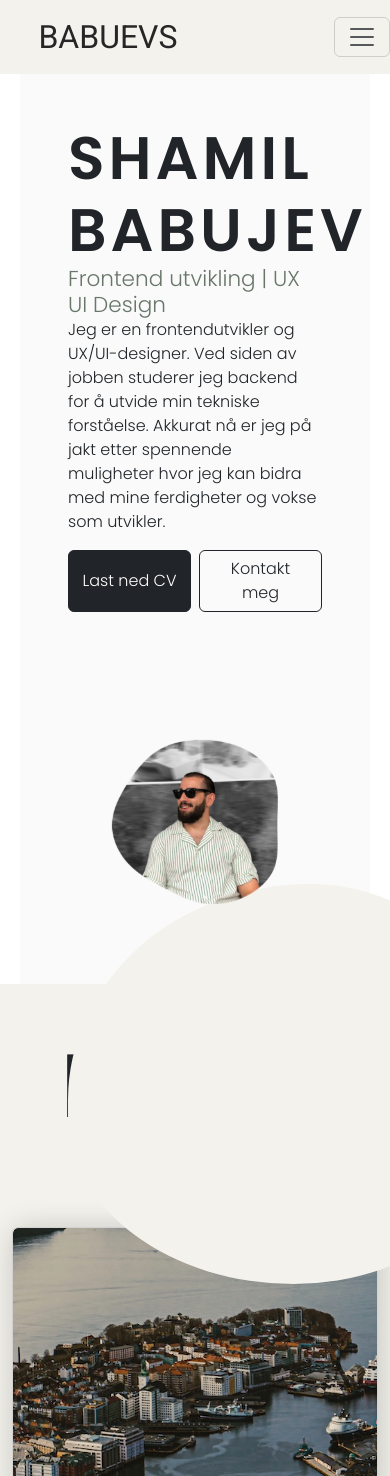
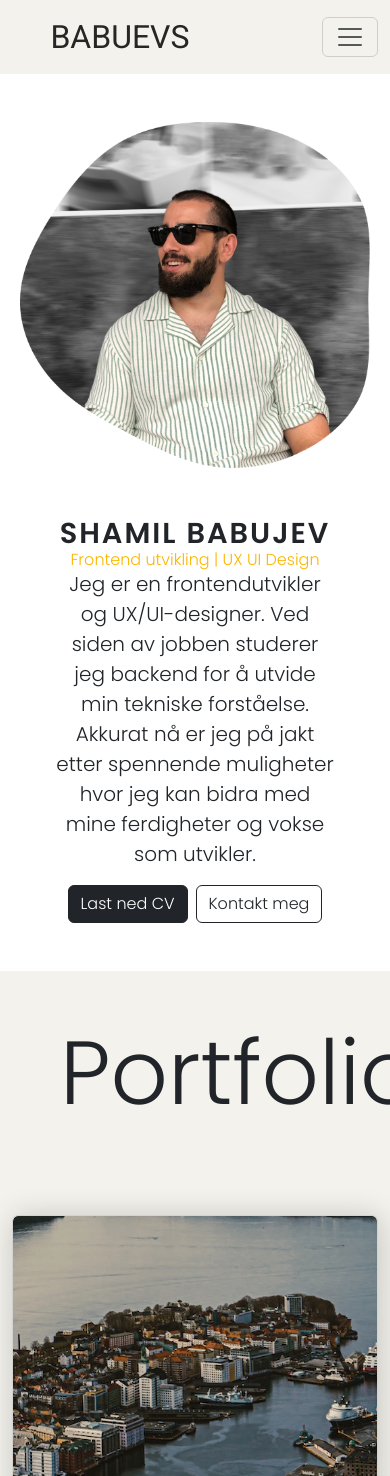
Before and after one commit to sham93dev/Babuevs-portfolio-Angular, an Angular app: page / in a window 390 px wide. Shown: the top 1476 px of the page. Built offline with nearby package versions, Linux system fonts and the light colour scheme.

Commit message:
fixed nav-bar: navbar and hero banner responsive design

```diff
--- a/src/app/features/pages/introduction/introduction.component.html
+++ b/src/app/features/pages/introduction/introduction.component.html
@@ -1,26 +1,34 @@
-<div class="container-fluid position-relative">
-  <div class="row align-items-center bg-custom mx-2">
-    <div class="col-md-6 p-5 text-container">
+<div class="container-fluid position-relative min-vh d-flex align-items-center">
+  <div
+    class="row align-items-center bg-custom mx-2 flex-md-row flex-column-reverse"
+  >
+    <!-- Tekstseksjon -->
+    <div class="col-md-6 p-5 text-container text-md-start text-center">
       <h1 class="mb-0 animate-text">Shamil Babujev</h1>
       <h4 class="m-0 animate-text">Frontend utvikling | UX UI Design</h4>
-      <p class="animate-text">
+      <p class="animate-text fs-5">
         Jeg er en frontendutvikler og UX/UI-designer. Ved siden av jobben
         studerer jeg backend for å utvide min tekniske forståelse. Akkurat nå er
         jeg på jakt etter spennende muligheter hvor jeg kan bidra med mine
         ferdigheter og vokse som utvikler.
       </p>
-      <div class="d-flex gap-2">
-        <button class="btn btn-dark w-50 animate-text">Last ned CV</button>
+      <div class="d-flex gap-2 justify-content-md-start justify-content-center">
+        <button class="btn btn-dark animate-text cv-btn">Last ned CV</button>
         <button class="btn btn-outline-dark animate-text">Kontakt meg</button>
       </div>
     </div>
-    <div class="col-md-6 d-flex justify-content-end position-relative">
-      <img
-        src="assets/img/logo4.png"
-        class="img-fluid float-right z-3"
-        alt="Portfolio Image"
-      />
-      <div class="background-shape"></div>
+    <!-- Bilde + bakgrunnsform (Vises først på mobil) -->
+    <div
+      class="col-md-6 d-flex justify-content-md-end justify-content-center position-relative"
+    >
+      <div class="image-wrapper">
+        <div class="background-shape"></div>
+        <img
+          src="assets/img/logo4.png"
+          class="img-fluid"
+          alt="Portfolio Image"
+        />
+      </div>
     </div>
   </div>
 </div>
--- a/src/app/features/pages/introduction/introduction.component.scss
+++ b/src/app/features/pages/introduction/introduction.component.scss
@@ -9,50 +9,87 @@ h1 {
 }
 
 h4 {
-  color: $color-primary-green-200;
+  color: $color-primary-orange;
+}
+
+.min-vh {
+  min-height: 75vh;
+}
+
+.cv-btn {
+  width: 40%;
 }
 
 .img-fluid {
-  max-width: 100%;
+  max-width: 80%;
   height: auto;
-  padding: 5rem;
+  padding: 3rem;
 }
 
-.hero-shape {
-  left: -4rem;
-  top: 10rem;
-  z-index: 2;
-  position: absolute;
-  height: auto;
-  width: 544px;
-}
-
-.bg-custom {
-  background-color: #fafafa;
-}
-
-.btn-bg-custom {
-  background-color: $color-primary-green !important;
-}
-
-body {
-  background: #000;
+.image-wrapper {
+  position: relative;
+  display: flex;
+  justify-content: center;
 }
 
 .background-shape {
-  left: 3rem;
-  top: 14rem;
-  z-index: 2;
-  background: $color-primary-light-gray;
-  width: 450px;
-  height: 400px;
+  position: absolute;
+  top: 63%;
+  left: 50%;
+  transform: translate(-50%, -63%);
+  background: #f4f2ec;
+  width: 78%;
+  max-width: 78%;
+  height: auto;
+  aspect-ratio: 1.1;
+  z-index: -1;
   animation: morph 6s linear infinite;
-  position: absolute;
-  right: 0;
+  border-radius: 50%;
 }
 
-.background-shape img {
-  width: 100%;
+@media (max-width: 992px) {
+  .background-shape {
+    display: none;
+  }
+
+  .cv-btn {
+    width: auto;
+  }
+}
+
+.d-flex.gap-2 {
+  flex-wrap: wrap;
+}
+
+@media (max-width: 768px) {
+  .row {
+    flex-direction: column-reverse;
+  }
+
+  .text-container {
+    text-align: center;
+  }
+
+  .d-flex {
+    justify-content: center;
+  }
+}
+
+@media (max-width: 576px) {
+  h1 {
+    font-size: 1.8rem;
+    letter-spacing: 2px;
+  }
+
+  h4 {
+    font-size: 1rem;
+  }
+
+  .img-fluid {
+    max-width: 350px;
+    padding: 0;
+    margin-top: 3rem;
+  }
 }
 
 @keyframes morph {
@@ -67,43 +104,3 @@ body {
     border-radius: 100% 60% 60% 100% / 100% 100% 60% 60%;
   }
 }
-
-/* Ekstra stiler for tekstanimasjon */
-.text-container {
-  opacity: 0;
-  transform: translateY(20px);
-  animation: fadeInUp 1s ease forwards;
-}
-
-.animate-text {
-  opacity: 0;
-  transform: translateY(20px);
-  animation: fadeInUp 1s ease forwards;
-}
-
-.text-container .animate-text:nth-child(1) {
-  animation-delay: 0.1s;
-}
-
-.text-container .animate-text:nth-child(2) {
-  animation-delay: 0.2s;
-}
-
-.text-container .animate-text:nth-child(3) {
-  animation-delay: 0.3s;
-}
-
-.text-container .animate-text:nth-child(4) {
-  animation-delay: 0.4s;
-}
-
-.text-container .animate-text:nth-child(5) {
-  animation-delay: 0.5s;
-}
-
-@keyframes fadeInUp {
-  to {
-    opacity: 1;
-    transform: translateY(0);
-  }
-}
--- a/src/app/features/pages/projects/projects.component.ts
+++ b/src/app/features/pages/projects/projects.component.ts
@@ -24,7 +24,7 @@ export class ProjectsComponent implements OnInit {
       subtitle: 'Nettside',
       description: 'Nettside for selskapet Intellitech og deres tjenester',
       icons: ['path/to/icon1.png', 'path/to/icon2.png', 'path/to/icon3.png'],
-      link: '#',
+      link: 'https://intellitech.no',
     },
     {
       image: './assets/portfolio/wtclogo.png',
@@ -32,7 +32,7 @@ export class ProjectsComponent implements OnInit {
       subtitle: 'Min Side',
       description: 'Description for project 3.',
       icons: ['path/to/icon1.png', 'path/to/icon2.png', 'path/to/icon3.png'],
-      link: '#',
+      link: 'https://minesider.watercircles.no/',
     },
     {
       image: './assets/portfolio/if-prototype.jpg',
--- a/src/app/ui-components/navbar/navbar.component.html
+++ b/src/app/ui-components/navbar/navbar.component.html
@@ -1,8 +1,8 @@
-<!-- navbar.component.html -->
 <nav
   class="navbar navbar-expand-lg navbar-light"
   [ngClass]="{ 'navbar-dark': isDarkMode, 'bg-dark': isDarkMode }"
 >
+  <div class="container-fluid">
     <a class="navbar-brand" href="#">Babuevs</a>
     <button
       class="navbar-toggler"
@@ -15,8 +15,10 @@
     >
       <span class="navbar-toggler-icon"></span>
     </button>
+
     <div class="collapse navbar-collapse" id="navbarNav">
-    <ul class="navbar-nav ms-auto">
+      <!-- Navigasjonslenker til venstre -->
+      <ul class="navbar-nav me-auto">
         <li class="nav-item">
           <a class="nav-link" href="#home">Home</a>
         </li>
@@ -29,7 +31,10 @@
         <li class="nav-item">
           <a class="nav-link" href="#services">Tjenester</a>
         </li>
-      <!-- Dark Mode Switch -->
+      </ul>
+
+      <!-- Dark Mode Switch til høyre -->
+      <ul class="navbar-nav ms-auto">
         <li class="nav-item mt-1 px-3">
           <input
             type="checkbox"
@@ -44,4 +49,5 @@
         </li>
       </ul>
     </div>
+  </div>
 </nav>
```
Lines whose indentation alone changed are shown as unchanged.
